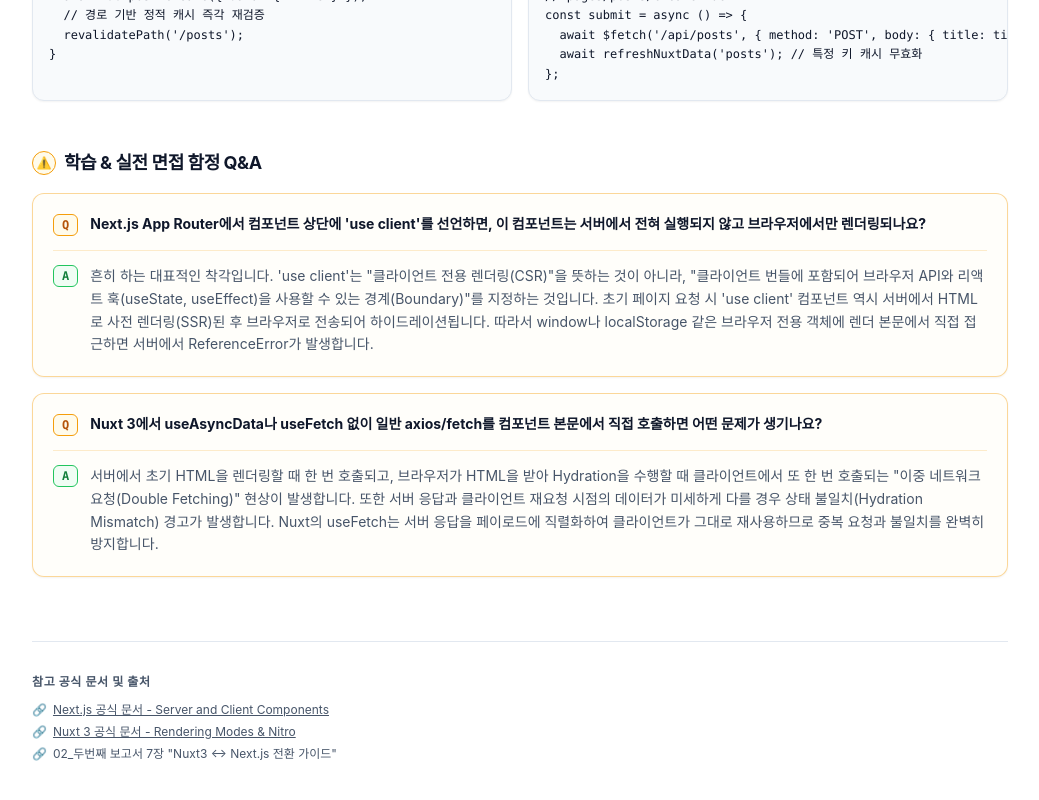
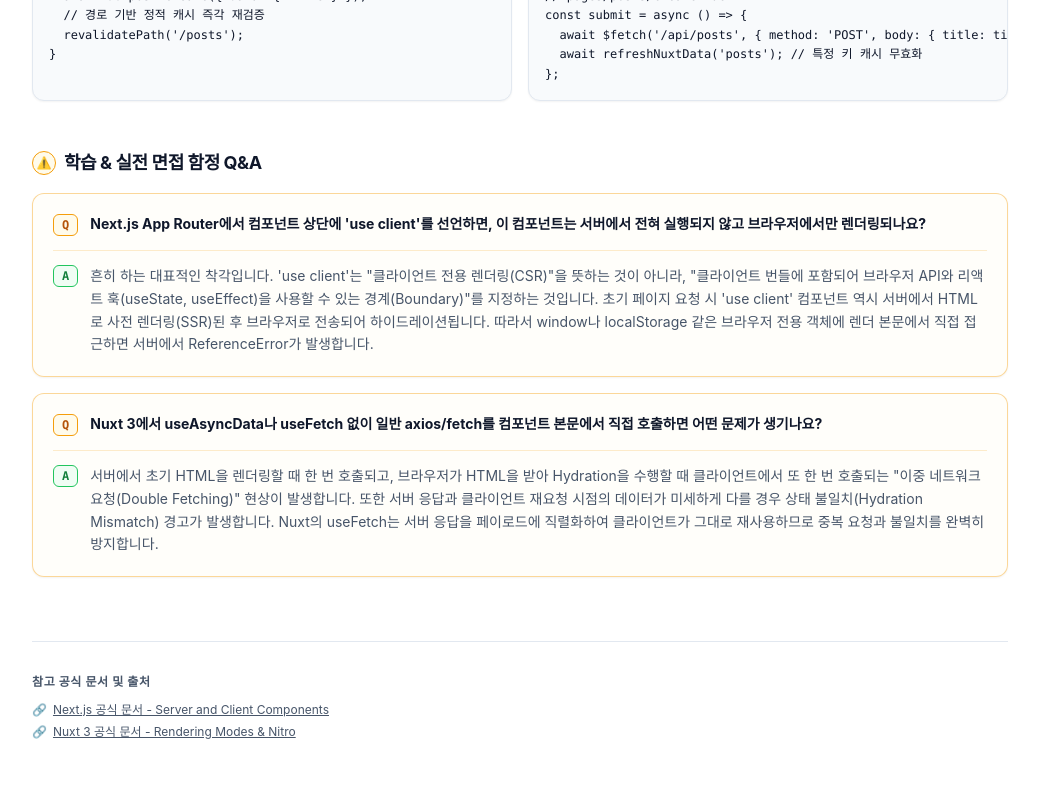
Before and after one commit to heo-mk/react-vue-trans-01-next-ver, a Next.js app: page /nuxt-next/rendering-modes in a window 1280 px wide. Shown: the part 2406-3206 px from the top of the page, without its empty margins (120-1159 px from the left). Built offline with nearby package versions, Linux system fonts and the light colour scheme.

Commit message:
Modify 실제 이동 가능한 출처만 명시로 변경

```diff
--- a/components/content/ConceptView.tsx
+++ b/components/content/ConceptView.tsx
@@ -152,16 +152,19 @@
       </section>
 
       {/* 5. 공식 출처 */}
-      {concept.sources && concept.sources.length > 0 && (
+      {concept.sources &&
+        concept.sources.filter((src) => src.url && src.url.startsWith('http'))
+          .length > 0 && (
           <footer className="mt-16 border-t border-[var(--border-subtle)] pt-8">
             <h3 className="text-xs font-bold tracking-wider text-[var(--text-secondary)] uppercase">
               참고 공식 문서 및 출처
             </h3>
             <ul className="mt-3 space-y-1.5 text-xs text-[var(--text-secondary)]">
-            {concept.sources.map((src, i) => (
+              {concept.sources
+                .filter((src) => src.url && src.url.startsWith('http'))
+                .map((src, i) => (
                   <li key={i} className="flex items-center gap-1.5">
                     <span>🔗</span>
-                {src.url ? (
                     <a
                       href={src.url}
                       target="_blank"
@@ -170,9 +173,6 @@
                     >
                       {src.label}
                     </a>
-                ) : (
-                  <span>{src.label}</span>
-                )}
                   </li>
                 ))}
             </ul>
--- a/content/concepts/nuxt-next/rendering-modes.ts
+++ b/content/concepts/nuxt-next/rendering-modes.ts
@@ -154,8 +154,5 @@
       label: 'Nuxt 3 공식 문서 - Rendering Modes & Nitro',
       url: 'https://nuxt.com/docs/guide/concepts/rendering',
     },
-    {
-      label: '02_두번째 보고서 7장 "Nuxt3 ↔ Next.js 전환 가이드"',
-    },
   ],
 };
--- a/content/concepts/react-vue/reactivity-state.ts
+++ b/content/concepts/react-vue/reactivity-state.ts
@@ -167,8 +167,5 @@
       label: 'Vue 3 공식 문서 - Reactivity Fundamentals',
       url: 'https://vuejs.org/guide/essentials/reactivity-fundamentals.html',
     },
-    {
-      label: '01_통합보고서 및 실무 낙관적 업데이트 아키텍처 정리',
-    },
   ],
 };
--- a/content/concepts/vue2-vue3/options-to-composition.ts
+++ b/content/concepts/vue2-vue3/options-to-composition.ts
@@ -182,8 +182,5 @@
       label: 'Vue 3 공식 문서 - Composition API FAQ',
       url: 'https://vuejs.org/guide/extras/composition-api-faq.html',
     },
-    {
-      label: '02_두번째 보고서 1.1 & 2.1 (Mixin에서 Composable로)',
-    },
   ],
 };
--- a/content/schema.ts
+++ b/content/schema.ts
@@ -35,6 +35,6 @@
   codeExamples: CodeExample[];
   diagramId?: string; // /scripts/build-diagrams.ts가 생성하는 svg id
   pitfalls: Pitfall[];
-  sources: { label: string; url?: string }[];
+  sources: { label: string; url: string }[]; // 클릭 가능한 외부 공식 문서 URL 필수
   sourceNote?: string; // 인용 표현을 그대로 가져온 경우 출처 명시 (3-6 규칙)
 }
--- a/scripts/check-content-quality.ts
+++ b/scripts/check-content-quality.ts
@@ -160,9 +160,30 @@
       });
     }
 
-    // 규칙 7: 출처 목록
+    // 규칙 7: 공식 문서 및 출처 목록 (클릭 가능한 외부 URL 필수, 내부 자기참조 금지)
     if (!concept.sources || concept.sources.length === 0) {
       warnings.push(`${id} 참고 출처(sources) 목록이 비어 있습니다.`);
+    } else {
+      concept.sources.forEach((src, i) => {
+        if (!src.label || src.label.trim() === '') {
+          errors.push(
+            `${id} 참고 출처 ${i + 1}번째 항목의 라벨(label)이 비어 있습니다.`
+          );
+        }
+        if (!src.url || src.url.trim() === '' || !src.url.startsWith('http')) {
+          errors.push(
+            `${id} 참고 출처 ${i + 1}번째 항목("${src.label}"): 사용자가 실제로 클릭해서 열어볼 수 있는 외부 URL이 누락되었거나 유효하지 않습니다. (URL 필수)`
+          );
+        }
+        if (
+          !src.url &&
+          /(보고서|[0-9]+장|[0-9]+\.[0-9]+|섹션)/.test(src.label)
+        ) {
+          errors.push(
+            `${id} 참고 출처 "${src.label}": 내부 보고서/섹션 자기참조는 참고문헌 목록에 넣을 수 없습니다. (본문 괄호 인용 필요)`
+          );
+        }
+      });
     }
 
     // 규칙 8: 검색 키워드(keywords) 1개 이상 등록 여부
```
Lines whose indentation alone changed are shown as unchanged.
